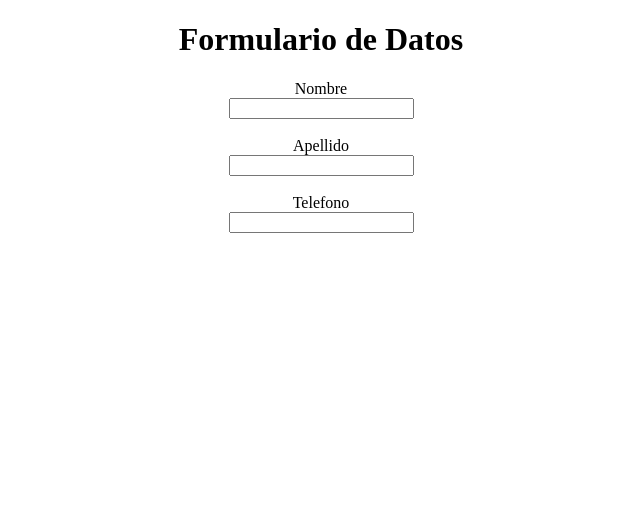
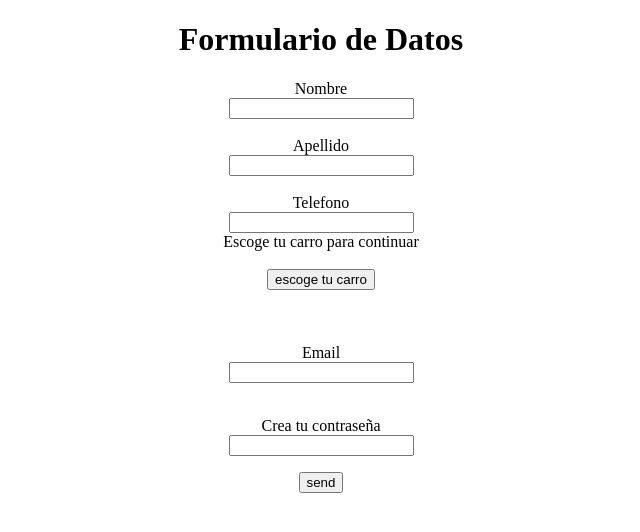
Before and after one commit to pecorina/leccion14, a plain HTML site: page index.html in a window 1280 px wide. Shown: the whole page, without its empty margins (319-959 px from the left). Drawn offline with Linux system fonts and the light colour scheme.

Commit message:
subiendo cambios

```diff
--- a/index.html
+++ b/index.html
@@ -18,5 +18,21 @@
  <center>Telefono</center>
  <center><input type=""><br></center>
 
+ <center>Escoge tu carro para continuar</center><br>
+ <center> <input type = "button" value="escoge tu carro" data-toggle=="agregar"/>
+ </center> <br></br>
+ <br><center>Email</center>
+ <center><input type=""><br></center><br>
+ <center>
+ 	<p>
+ 		<label for="pw">Crea tu contraseña</label><br>
+ 		<input type="pasword" name="pw pattern=".{6,}" title="6 o mas caracteres" required>
+ 	</p>
+    <p>
+    	<input type="submit" name="" value="send">
+    </p></center>
+
+
+	</form>
 </body>
 </html>
```
